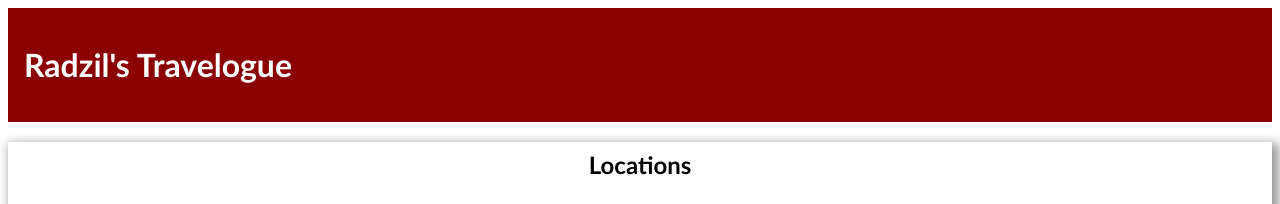
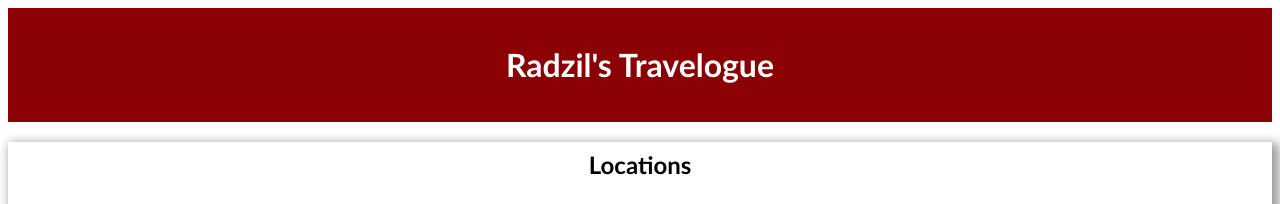
Before and after one commit to CanadaPlayz48/CPRG218B_travelogue_rb, a plain HTML site: page index.html in a window 1280 px wide. Shown: the top 204 px of the page. Drawn offline with Linux system fonts and the light colour scheme.

Commit message:
Fixed Header

```diff
--- a/main.css
+++ b/main.css
@@ -1,7 +1,6 @@
 header, footer {
     background-color: darkred;
     color: white;
-    display:flex;
     align-items: center;
     padding:1rem;
 }
@@ -11,6 +10,9 @@ h2, h3 {
     padding:0.5rem;
 }
 
+#title {
+    text-align: center;
+}
 main {
     box-shadow: 4px 4px 10px 3px rgba(0,0,0,0.4);
 }
```
